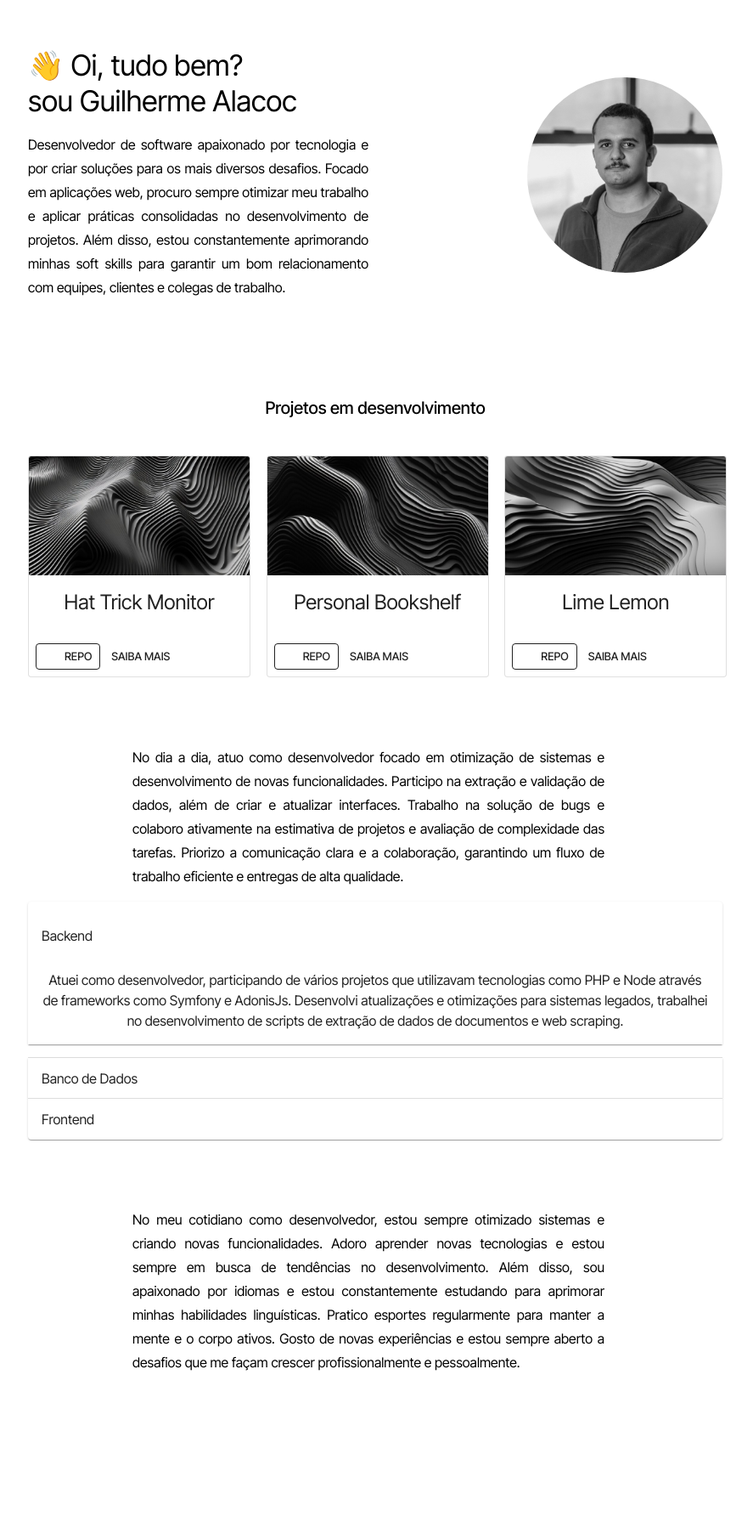
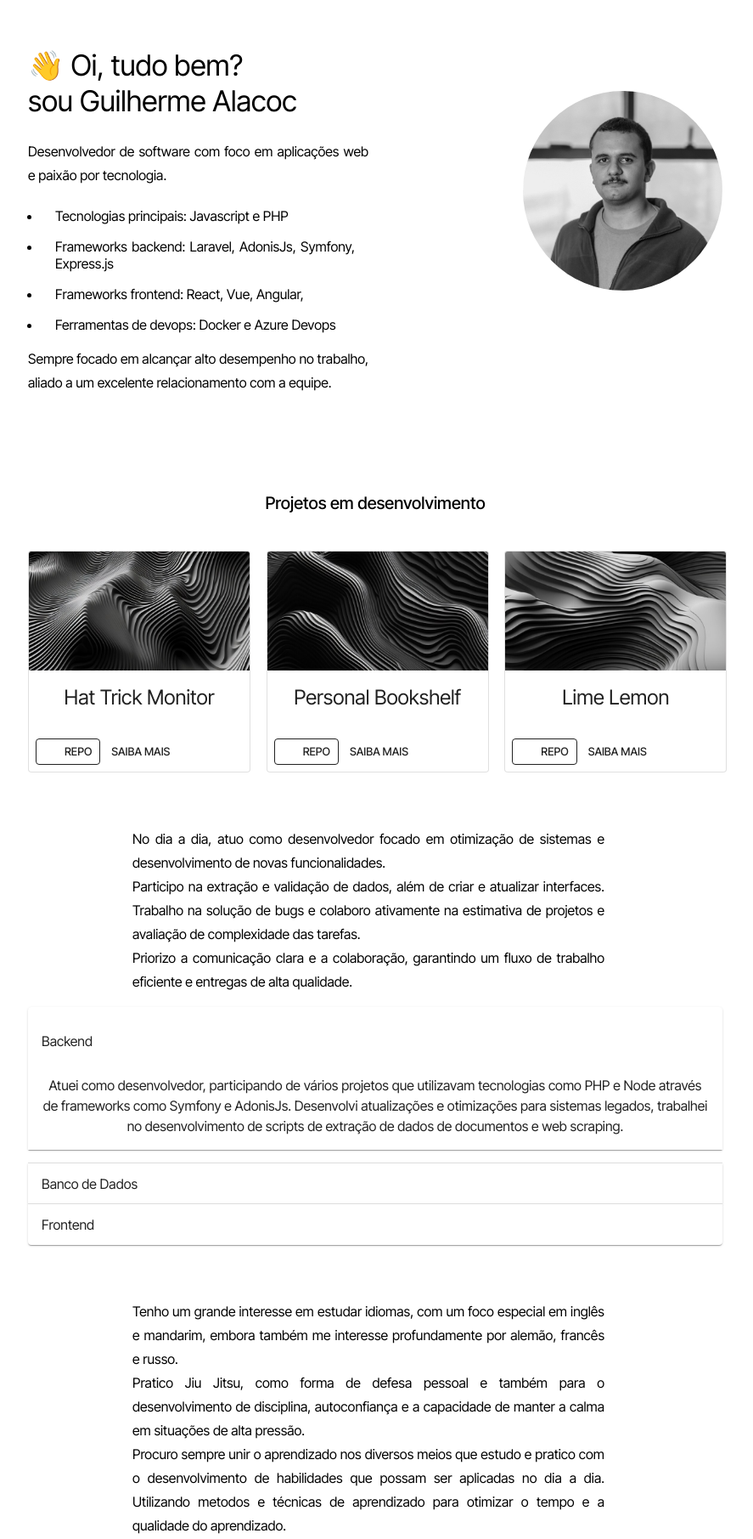
Before and after one commit to guilhermealacoc/portfolio-definitive, a React (Vite) app: page / in a window 1280 px wide. Shown: the part 109-1920 px from the top of the page at 85% size, without its empty margins (198-1085 px from the left). Before the commit the page ends 1891 px from the top, so only its background shows below. Built offline with nearby package versions, Linux system fonts and the light colour scheme; some icons are missing.

Commit message:
feat: novos textos

```diff
--- a/src/pages/home.tsx
+++ b/src/pages/home.tsx
@@ -1,6 +1,15 @@
-// other imports...
 import { Icon } from "@iconify/react/dist/iconify.js";
-import { Accordion, AccordionDetails, AccordionSummary, Button, Typography, useMediaQuery, useTheme } from "@mui/material";
+import {
+  Accordion,
+  AccordionDetails,
+  AccordionSummary,
+  Button,
+  List,
+  ListItem,
+  Typography,
+  useMediaQuery,
+  useTheme,
+} from "@mui/material";
 import Box from "@mui/material/Box";
 import Grid from "@mui/material/Grid";
 import { ThemeProvider } from "@mui/material/styles";
@@ -20,8 +29,32 @@ export default function Home() {
 
   const emoji = "👋  Oi, tudo bem?";
   const greetings = "sou Guilherme Alacoc";
-  const firstDescription =
-    "Desenvolvedor de software apaixonado por tecnologia e por criar soluções para os mais diversos desafios. Focado em aplicações web, procuro sempre otimizar meu trabalho e aplicar práticas consolidadas no desenvolvimento de projetos. Além disso, estou constantemente aprimorando minhas soft skills para garantir um bom relacionamento com equipes, clientes e colegas de trabalho.";
+  const firstDescription = (
+    <>
+      <Typography variant="subtitle1" align="justify" sx={{ pb: 1 }}>
+        Desenvolvedor de software com foco em aplicações web e paixão por
+        tecnologia.
+      </Typography>
+      <List sx={{ listStyleType: "disc", pl: 2, pb: 1 }}>
+        <ListItem sx={{ display: "list-item", textAlign: "justify" }}>
+          Tecnologias principais: Javascript e PHP
+        </ListItem>
+        <ListItem sx={{ display: "list-item", textAlign: "justify" }}>
+          Frameworks backend: Laravel, AdonisJs, Symfony, Express.js
+        </ListItem>
+        <ListItem sx={{ display: "list-item", textAlign: "justify" }}>
+          Frameworks frontend: React, Vue, Angular,
+        </ListItem>
+        <ListItem sx={{ display: "list-item", textAlign: "justify" }}>
+          Ferramentas de devops: Docker e Azure Devops
+        </ListItem>
+      </List>
+      <Typography variant="subtitle1" align="justify">
+        Sempre focado em alcançar alto desempenho no trabalho, aliado a um
+        excelente relacionamento com a equipe.
+      </Typography>
+    </>
+  );
 
   const profileImageElement = (
     <Box
@@ -29,7 +62,7 @@ export default function Home() {
       alt="auth"
       src={profileImage}
       sx={{
-        maxWidth: { xs: 150, md: 230 },
+        maxWidth: { xs: 155, md: 235 },
         borderRadius: "50%",
         ...(isMobile && { padding: 2 }),
       }}
@@ -75,24 +108,28 @@ export default function Home() {
               startIcon={<Icon icon="mdi:github" width="25" height="25" />}
             />
           </Box>
-          <Typography variant="h4" align="left">
+          <Typography
+            variant="h4"
+            align="left"
+            sx={{
+              pl: { xs: 3, md: 0 },
+            }}
+          >
             {emoji}
           </Typography>
 
-          <Typography variant="h4" align="left" sx={{ pb: 2 }}>
+          <Typography variant="h4" align="left" sx={{ pb: 3 }}>
             {greetings}
           </Typography>
           {isMobile && profileImageElement}
-          <Typography variant="subtitle1" align="justify">
-            {firstDescription}
-          </Typography>
+          {firstDescription}
         </Box>
       </Grid>
       <Grid item xs={12} md={6}>
         {!isMobile && (
           <Box
             sx={{
-              pt: { xs: 5, md: 22 },
+              pt: { xs: 5, md: 24 },
               display: "flex",
               justifyContent: { xs: "center", md: "flex-end" },
             }}
@@ -170,33 +207,43 @@ O projeto está sendo desenvolvido utilizando Laravel e PostgreSQL.`;
   );
 
   const renderBodySummary = (
-    <Grid container justifyContent="center" sx={{ pt: { xs: 5, md: 10 } }}>
+    <Grid container justifyContent="center" sx={{ pt: { xs: 5, md: 8 } }}>
       <Grid item xs={12} md={8}>
         <Typography variant="subtitle1" align="justify">
           No dia a dia, atuo como desenvolvedor focado em otimização de sistemas
-          e desenvolvimento de novas funcionalidades. Participo na extração e
-          validação de dados, além de criar e atualizar interfaces. Trabalho na
-          solução de bugs e colaboro ativamente na estimativa de projetos e
-          avaliação de complexidade das tarefas. Priorizo a comunicação clara e
-          a colaboração, garantindo um fluxo de trabalho eficiente e entregas de
-          alta qualidade.
+          e desenvolvimento de novas funcionalidades.
+        </Typography>
+        <Typography variant="subtitle1" align="justify">
+          Participo na extração e validação de dados, além de criar e atualizar
+          interfaces. Trabalho na solução de bugs e colaboro ativamente na
+          estimativa de projetos e avaliação de complexidade das tarefas.
+        </Typography>
+        <Typography variant="subtitle1" align="justify">
+          Priorizo a comunicação clara e a colaboração, garantindo um fluxo de
+          trabalho eficiente e entregas de alta qualidade.
         </Typography>
       </Grid>
     </Grid>
   );
 
   const renderLastSummary = (
-    <Grid container justifyContent="center" sx={{ pt: { xs: 5, md: 10 } }}>
+    <Grid container justifyContent="center" sx={{ pt: { xs: 5, md: 8 } }}>
       <Grid item xs={12} md={8}>
         <Typography variant="subtitle1" align="justify">
-          No meu cotidiano como desenvolvedor, estou sempre otimizado sistemas e
-          criando novas funcionalidades. Adoro aprender novas tecnologias e
-          estou sempre em busca de tendências no desenvolvimento. Além disso,
-          sou apaixonado por idiomas e estou constantemente estudando para
-          aprimorar minhas habilidades linguísticas. Pratico esportes
-          regularmente para manter a mente e o corpo ativos. Gosto de novas
-          experiências e estou sempre aberto a desafios que me façam crescer
-          profissionalmente e pessoalmente.
+          Tenho um grande interesse em estudar idiomas, com um foco especial em
+          inglês e mandarim, embora também me interesse profundamente por
+          alemão, francês e russo.
+        </Typography>
+        <Typography variant="subtitle1" align="justify">
+          Pratico Jiu Jitsu, como forma de defesa pessoal e também para o
+          desenvolvimento de disciplina, autoconfiança e a capacidade de manter
+          a calma em situações de alta pressão.
+        </Typography>
+        <Typography variant="subtitle1" align="justify">
+          Procuro sempre unir o aprendizado nos diversos meios que estudo e
+          pratico com o desenvolvimento de habilidades que possam ser aplicadas
+          no dia a dia. Utilizando metodos e técnicas de aprendizado para
+          otimizar o tempo e a qualidade do aprendizado.
         </Typography>
       </Grid>
     </Grid>
```
